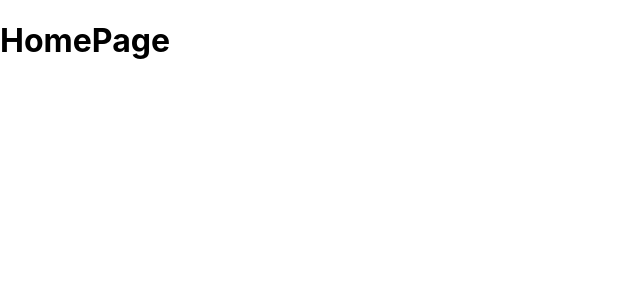
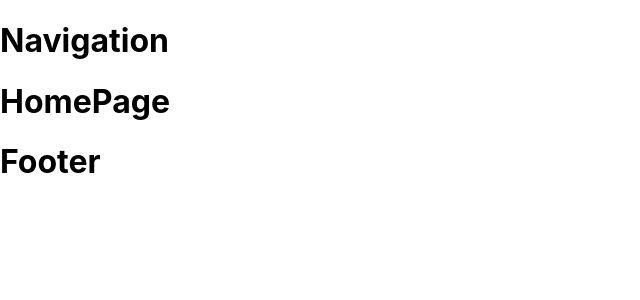
Before and after one commit to NicoLopezBjj/mern, a React (Create React App) app: page / in a window 1280 px wide. Shown: the top 300 px of the page, without its empty margins (0-640 px from the left). Built offline with nearby package versions, Linux system fonts and the light colour scheme.

Commit message:
add navigation and layout

```diff
--- /dev/null
+++ b/src/components/Layout.js
@@ -0,0 +1,11 @@
+import Navigation from "./Navigation";
+
+export default function Layout ({children}) {
+    return (
+        <>
+          <Navigation />
+            {children}
+          <h1>Footer</h1>
+        </>
+    )
+}
--- a/src/components/Navigation.js
+++ b/src/components/Navigation.js
@@ -0,0 +1,7 @@
+export default function Navigation () {
+    return (
+        <div>
+            <h1>Navigation</h1>
+        </div>
+    )
+}
--- a/src/routers/appRouter.js
+++ b/src/routers/appRouter.js
@@ -7,11 +7,13 @@
 import ProjectPage from '../pages/ProjectPage'
 import UsersPage from '../pages/admin/UsersPage'
 import NotFoundPage from '../pages/NotFoundPage'
+import Layout from '../components/Layout'
 
 
 export default function AppRouter () {
     return (
         <Router>
+        <Layout>
             <Routes>
                 <Route exact path='/' element={<HomePage/>} />
                 <Route exact path='/login' element={<LoginPage/>} />
@@ -20,9 +22,9 @@
                 <Route exact path='/projects' element={<ProjectsPage/>} />
                 <Route exact path='/project/:projectId' element={<ProjectPage/>} />
                 <Route exact path='/admin/users' element={<UsersPage/>} />
-
                 <Route path='*' element={<NotFoundPage/>} />
             </Routes>
-        </Router>
+        </Layout>
+    </Router>
     )
 }
```
